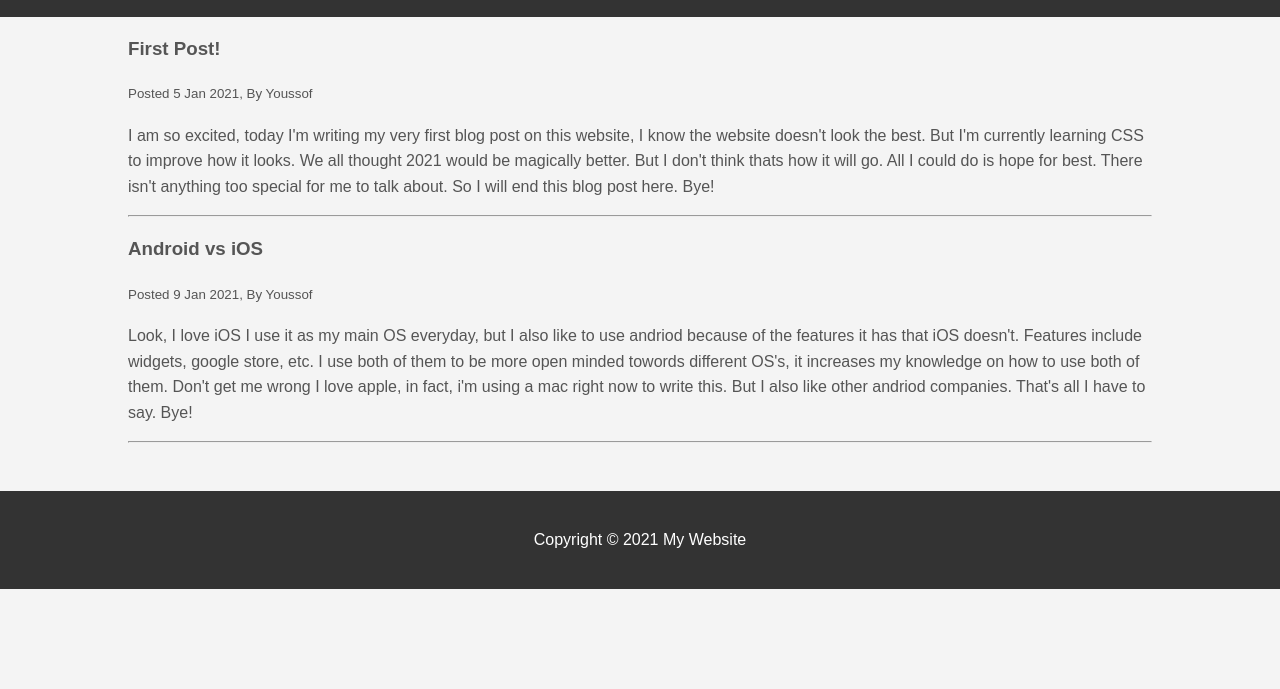
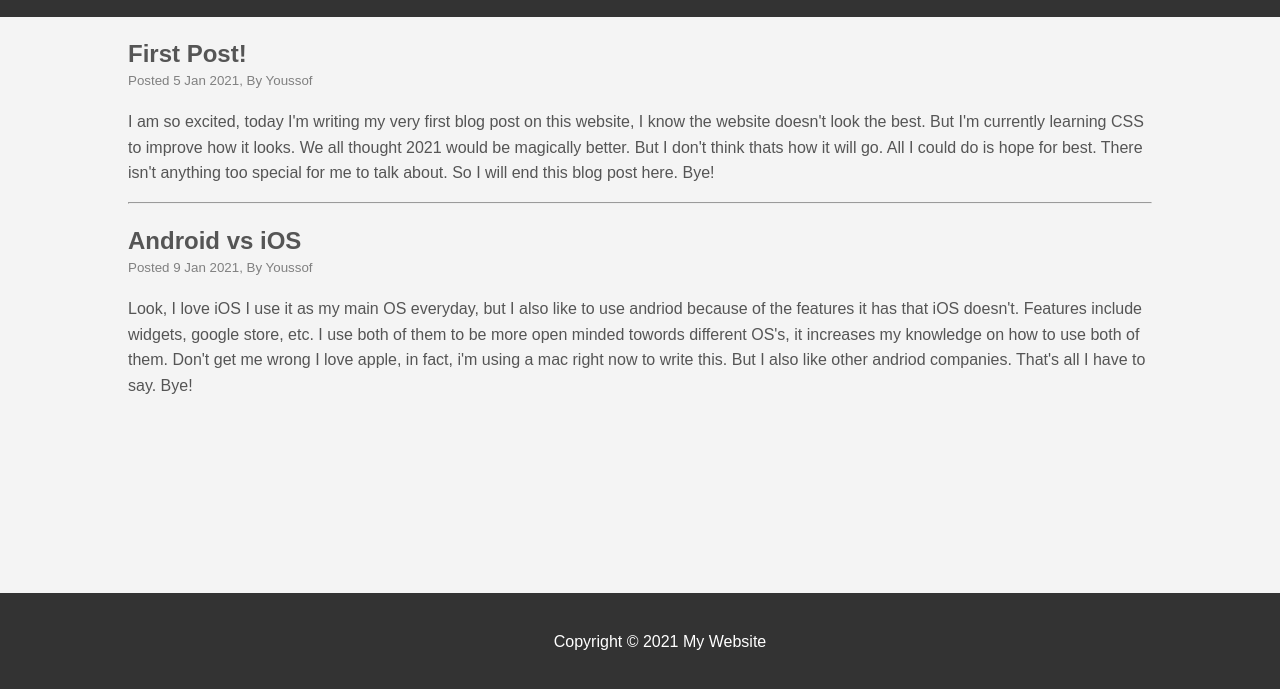
Before and after one commit to Yusseff2030/Yusseff2030.github.io, a plain HTML site: page blog.html in a window 1280 px wide. Shown: the part 109-798 px from the top of the page. Drawn offline with Linux system fonts and the light colour scheme.

Commit message:
Changed content

```diff
--- a/blog.html
+++ b/blog.html
@@ -42,7 +42,6 @@
 						OS's, it increases my knowledge on how to use both of them. Don't get me wrong I love apple, in fact, i'm using a mac
 						right now to write this. But I also like other andriod companies. That's all I have to say. Bye!
 					</p>
-					<hr>
 	            </div>
             </article>
         </section>
--- a/css/style.css
+++ b/css/style.css
@@ -80,6 +80,23 @@ a:active{
 	overflow:hidden;
 }
 
+#blog-container h3{
+	font-size: x-large;
+	font-weight: bold;
+	margin-bottom: 0;
+}
+
+#blog-container small{
+	font-family: Arial, Helvetica, sans-serif;
+	color: gray;
+}
+
+#news-container h3{
+	font-size: x-large;
+	font-weight: bold;
+	margin-bottom: 0;
+}
+
 #showcase{
 	background-image:url(../images/showcase.jpg);
 	background-position:center right;
@@ -112,6 +129,10 @@ a:active{
 }
 
 #main-footer{
+	position: fixed;
+	left: 0;
+	bottom: 0;
+	width: 100%;
 	background: #333;
 	color:#fff;
 	text-align: center;
```
Also changed, not shown: about-me.html (+0 -3 lines), news.html (+1 -1 lines).
